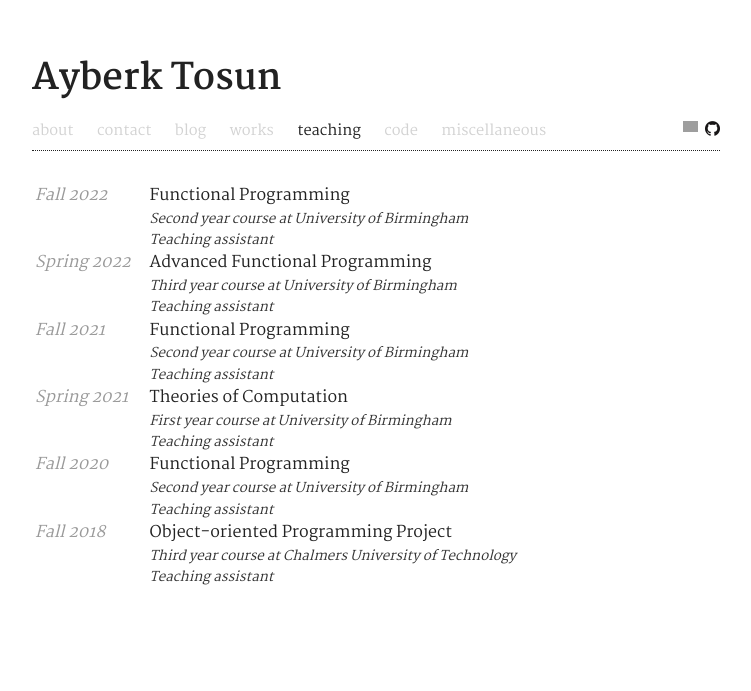
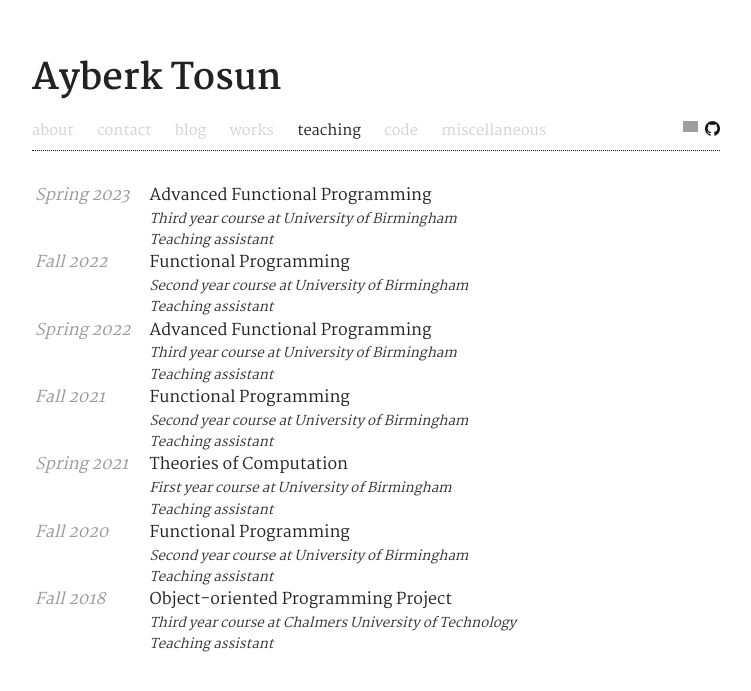
Before and after one commit to ayberkt/homepage, a Jekyll site: the page built from teaching.md, in a window 1280 px wide. Shown: the top 691 px of the page, without its empty margins (264-1015 px from the left). Built offline with Jekyll 4.4.1, drawn with Linux system fonts in a browser that asks for light colours; comment, search, counter and statistics services are not loaded; grey boxes are pictures that could not be loaded.

Commit message:
Update the teaching page

```diff
--- a/_data/teaching.yml
+++ b/_data/teaching.yml
@@ -1,3 +1,8 @@
+- title: Advanced Functional Programming
+  period: Spring 2023
+  level: Third year course
+  institution: University of Birmingham
+  role: Teaching assistant
 - title: Functional Programming
   period: Fall 2022
   level: Second year course
```
